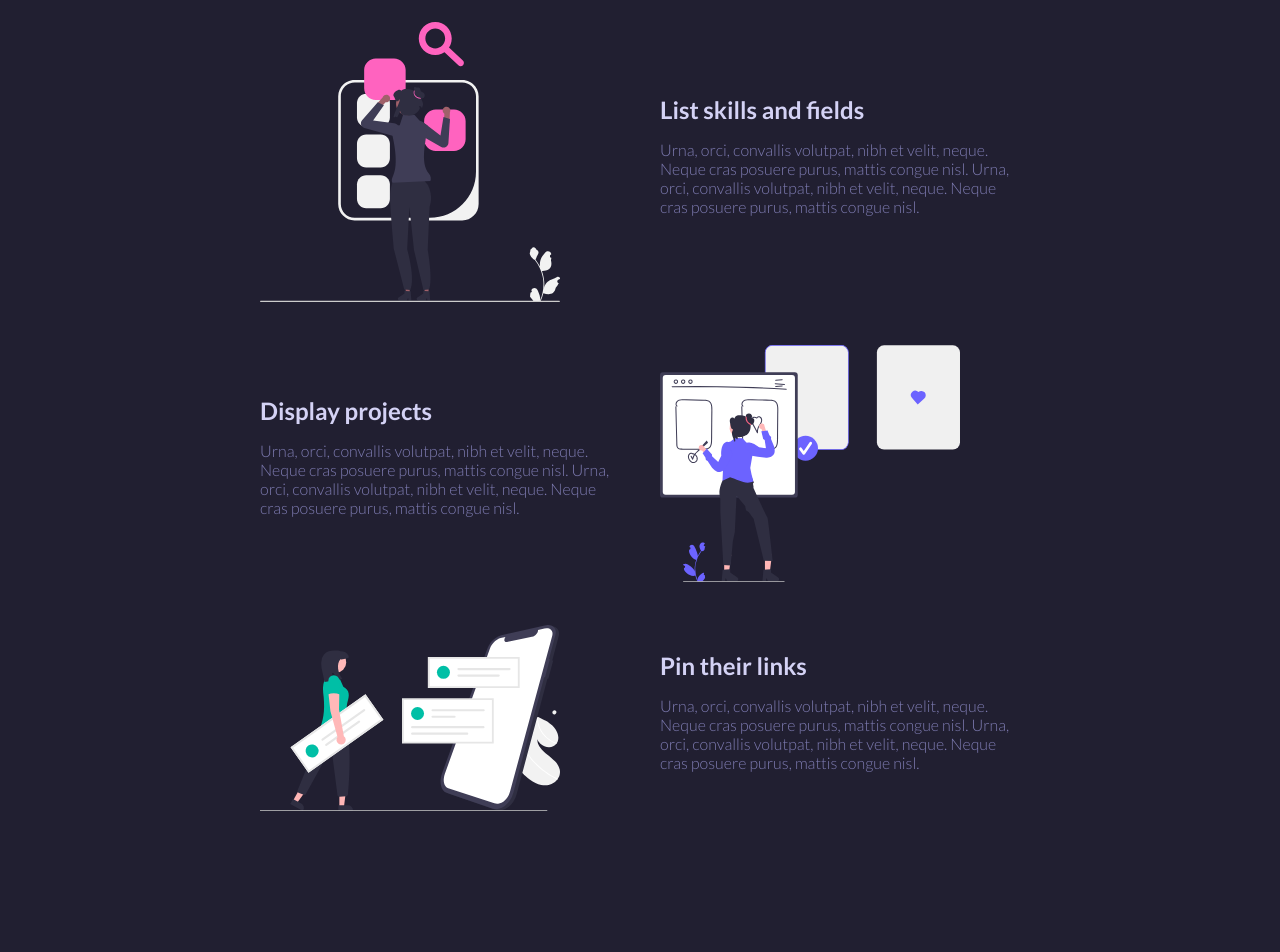
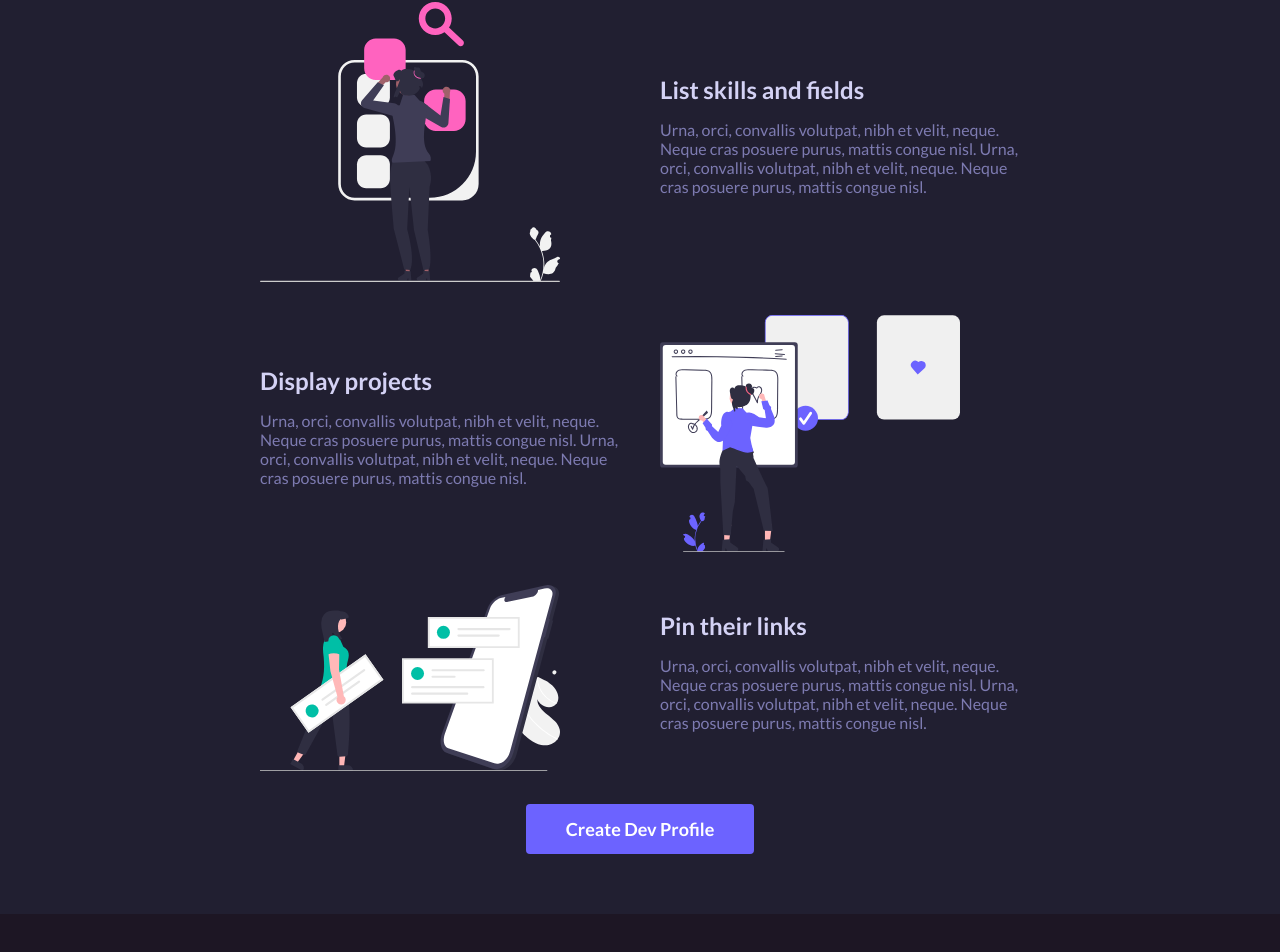
Before and after one commit to 0Kwanele0/Recruiter, a React (Create React App) app in the folder client/: page / in a window 1280 px wide. Shown: the part 1186-2138 px from the top of the page. Before the commit the page ends 2080 px from the top, so only its background shows below. Built offline with nearby package versions, Linux system fonts and the light colour scheme.

Commit message:
added footer

```diff
--- a/client/src/App.jsx
+++ b/client/src/App.jsx
@@ -6,6 +6,7 @@ import Login from "./pages/Login";
 import Register from "./pages/Register";
 import NavBar from "./components/NavBar";
 import Devs from "./pages/Devs";
+import Footer from "./components/Footer";
 
 function App() {
   return (
@@ -20,6 +21,7 @@ function App() {
           <Route path="/register" element={<Register />} />
         </Routes>
       </div>
+      <Footer />
     </BrowserRouter>
   );
 }
--- /dev/null
+++ b/client/src/components/Footer.jsx
@@ -0,0 +1,7 @@
+import styles from "./styles/footer.module.scss";
+
+function Footer() {
+  return <div className={styles.footer}></div>;
+}
+
+export default Footer;
--- /dev/null
+++ b/client/src/components/styles/footer.module.scss
@@ -0,0 +1,4 @@
+.footer {
+  height: 200px;
+  background-color: rgb(29, 22, 36);
+}
--- a/client/src/pages/Home.jsx
+++ b/client/src/pages/Home.jsx
@@ -100,6 +100,7 @@ function Home() {
             </p>
           </div>
         </div>
+        <button>Create Dev Profile</button>
       </section>
     </main>
   );
--- a/client/src/pages/styles/app.module.scss
+++ b/client/src/pages/styles/app.module.scss
@@ -3,4 +3,5 @@
   display: flex;
   flex-direction: column;
   align-items: center;
+  min-height: 100vh;
 }
--- a/client/src/pages/styles/home.module.scss
+++ b/client/src/pages/styles/home.module.scss
@@ -162,7 +162,7 @@
       justify-content: center;
       gap: 40px;
       align-items: center;
-      margin: 20px 0;
+      margin-bottom: 30px;
       .image {
         width: 50%;
         img {
@@ -178,8 +178,26 @@
         p {
           max-width: 420px;
           color: #a4a1e7b4;
-          font-weight: 300;
+          font-weight: 400;
         }
+      }
+    }
+    button {
+      font-size: 18px;
+      font-family: inherit;
+      font-weight: 700;
+      text-align: center;
+      color: white;
+      background-color: #6c63ff;
+      border: none;
+      padding: 14px 40px;
+      border-radius: 4px;
+      text-decoration: none;
+      cursor: pointer;
+      transition: all 0.2s ease;
+      &:hover {
+        transform: translateY(-4px);
+        opacity: 0.8;
       }
     }
   }
```
